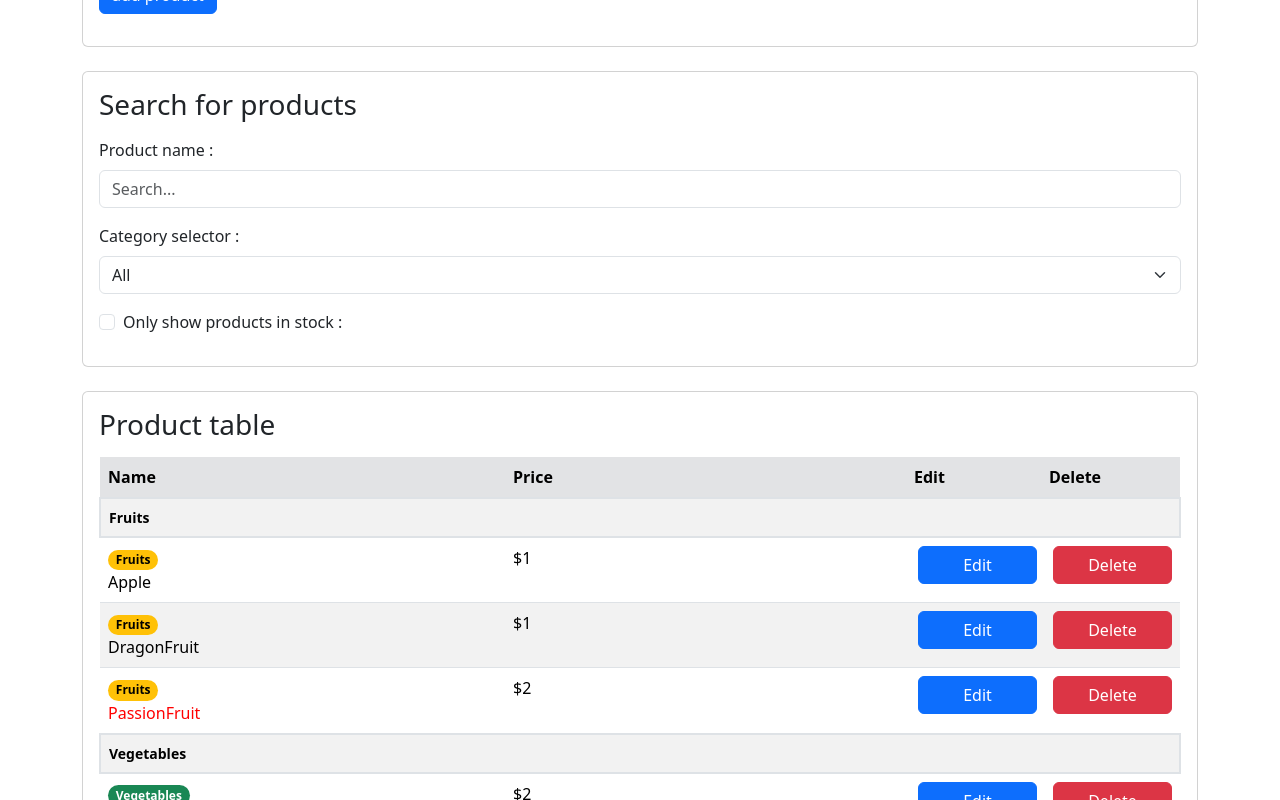
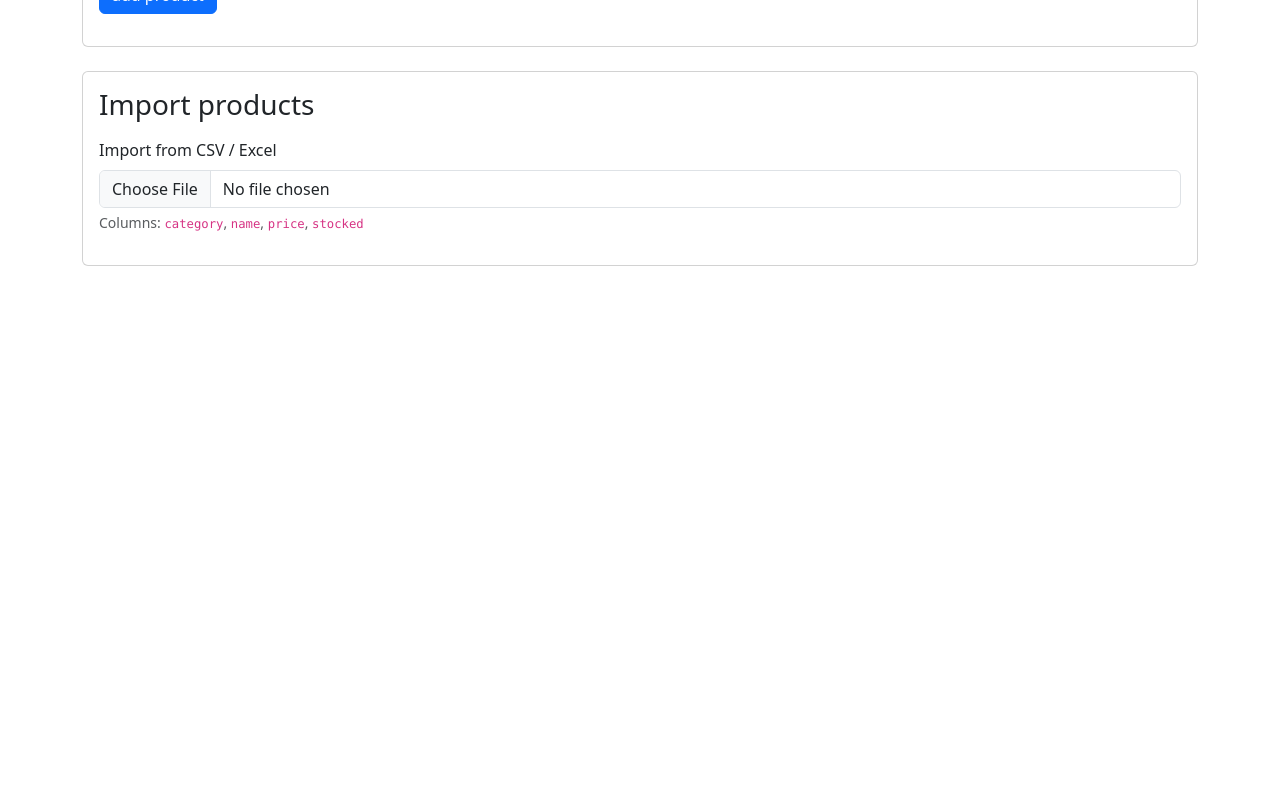
Before and after one commit to IchikaCoding/react-practice, a React (Vite) app: page / in a window 1280 px wide. Shown: the part 1400-2200 px from the top of the page. After the commit the page ends 1690 px from the top, so only its background shows below. Built offline with nearby package versions, Linux system fonts and the light colour scheme.

Commit message:
fix conflict

```diff
--- a/src/components/FilterableProductTable.jsx
+++ b/src/components/FilterableProductTable.jsx
@@ -346,57 +346,6 @@ export default function FilterableProductTable() {
             )
           : null}
       </div>
-      {/* チェックされたかどうか、フィルターするときのテキストを受け取るためのprops */}
-      {/* 関数を渡したのは入力値をもらって、その値でstateを更新したいから */}
-
-      <div className="mb-4 card">
-        <div className="card-body">
-          <h3 className="card-title mb-3">Search for products</h3>
-          <SearchBar
-            filterText={filterText}
-            inStockOnly={inStockOnly}
-            filterCategory={filterCategory}
-            onFilterCategoryChange={setFilterCategory}
-            onFilterTextChange={setFilterText}
-            onInStockOnlyChange={setInStockOnly}
-          />
-        </div>
-      </div>
-
-      {/* 商品情報、チェックされたかどうか、フィルターするときのテキストを受け取るためのprops */}
-      {/* 更新された値を使えばいいだけだからstateを更新する関数は不要 */}
-      <div className="mb-4 card">
-        <div className="card-body">
-          <h3 className="card-title mb-3">Product table</h3>
-          <ProductTable
-            products={products}
-            inStockOnly={inStockOnly}
-            filterText={filterText}
-            filterCategory={filterCategory}
-            handleDeleteButton={handleDeleteButton}
-            editingId={editingId}
-            handleEditButton={handleEditButton}
-            handleSaveButton={handleSaveButton}
-            handleCancelButton={handleCancelButton}
-            draftName={draftName}
-            draftPrice={draftPrice}
-            draftStocked={draftStocked}
-            setDraftName={setDraftName}
-            setDraftPrice={setDraftPrice}
-            setDraftStocked={setDraftStocked}
-            errorMessage={errorMessage}
-            visibleProducts={visibleProducts}
-            deleteBtnRefs={deleteBtnRefs}
-          />
-        </div>
-      </div>
-      {/* ここから、Form周りのJSXを書く。AddProductFormコンポーネントはFormだけ描画にしておく */}
-      <div className="mb-4 card">
-        <div className="card-body">
-          <h3 className="card-title mb-3">Product addition form</h3>
-          <AddProductForm products={products} onProductsChange={setProducts} />
-        </div>
-      </div>
       <div className="mb-4 card">
         <div className="card-body">
           <h3 className="card-title mb-3">Import products</h3>
@@ -406,12 +355,6 @@ export default function FilterableProductTable() {
           />
         </div>
       </div>
-      <Modal
-        isModalOpen={isModalOpen}
-        onConfirm={handleModalOkBtn}
-        onCancel={handleModalCancelBtn}
-        lastFocusedRef={lastFocusedRef}
-      />
     </div>
   );
 }
```
